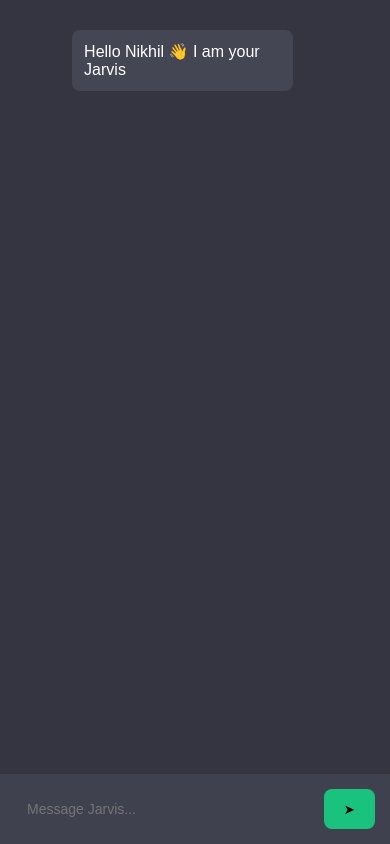
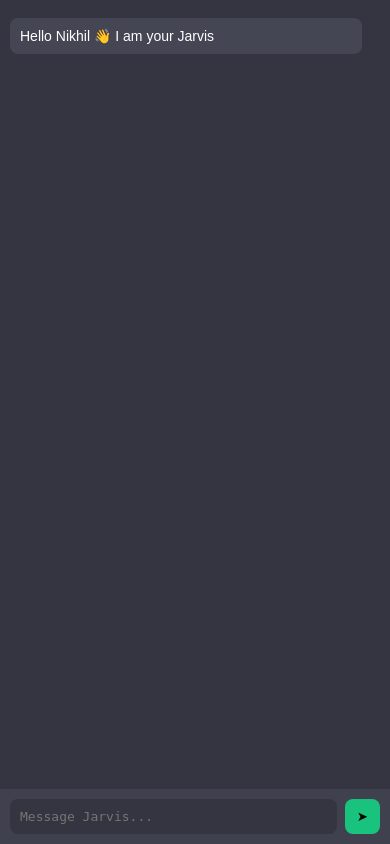
Before and after one commit to nikilv142/jarvis-ai, a Flask app: page / in a window 390 px wide. Run offline with Flask 3, Linux system fonts and the light colour scheme.

Commit message:
Refactor CSS for improved layout and responsiveness

```diff
--- a/chatbot/static/style.css
+++ b/chatbot/static/style.css
@@ -5,72 +5,110 @@
     color: white;
 }
 
+/* Container */
 .container {
     display: flex;
     flex-direction: column;
     height: 100vh;
 }
 
+/* Chat area */
 .chat-area {
     flex: 1;
     overflow-y: auto;
-    padding: 20px;
+    padding: 15px;
     max-width: 800px;
     margin: auto;
+    width: 100%;
 }
 
+/* Messages */
 .bot {
     background: #444654;
     padding: 12px;
-    margin: 10px 0;
+    margin: 8px 0;
     border-radius: 8px;
-    max-width: 80%;
+    max-width: 85%;
+    animation: fadeIn 0.3s ease-in-out;
 }
 
 .user {
     background: #19c37d;
     padding: 12px;
-    margin: 10px 0;
+    margin: 8px 0;
     border-radius: 8px;
-    max-width: 80%;
+    max-width: 85%;
     margin-left: auto;
+    animation: fadeIn 0.3s ease-in-out;
 }
 
+/* Input area */
 .input-area {
     display: flex;
-    padding: 15px;
+    padding: 10px;
     background: #40414f;
     position: sticky;
     bottom: 0;
 }
 
-input {
+/* Textarea */
+textarea {
     flex: 1;
-    padding: 12px;
+    padding: 10px;
     border-radius: 8px;
     border: none;
     outline: none;
+    resize: none;
+    font-size: 14px;
+    max-height: 120px;
+    overflow-y: auto;
+    background: #343541;
+    color: white;
 }
 
+/* Button */
 button {
-    margin-left: 10px;
-    padding: 12px 20px;
+    margin-left: 8px;
+    padding: 10px 15px;
     background: #19c37d;
     border: none;
     border-radius: 8px;
     cursor: pointer;
 }
-textarea {
-    flex: 1;
-    padding: 12px;
-    border-radius: 8px;
-    border: none;
-    outline: none;
-    resize: none;
-    font-family: Arial;
-    font-size: 14px;
-    max-height: 150px;
-    overflow-y: auto;
-    background: #40414f;
-    color: white;
+
+/* Hover */
+button:hover {
+    background: #16a46b;
 }
+
+/* Animation */
+@keyframes fadeIn {
+    from {
+        opacity: 0;
+        transform: translateY(10px);
+    }
+    to {
+        opacity: 1;
+        transform: translateY(0);
+    }
+}
+
+/* 📱 Mobile Responsive */
+@media (max-width: 600px) {
+    .chat-area {
+        padding: 10px;
+    }
+
+    .bot, .user {
+        font-size: 14px;
+        padding: 10px;
+    }
+
+    textarea {
+        font-size: 13px;
+    }
+
+    button {
+        padding: 8px 12px;
+    }
+}
```
